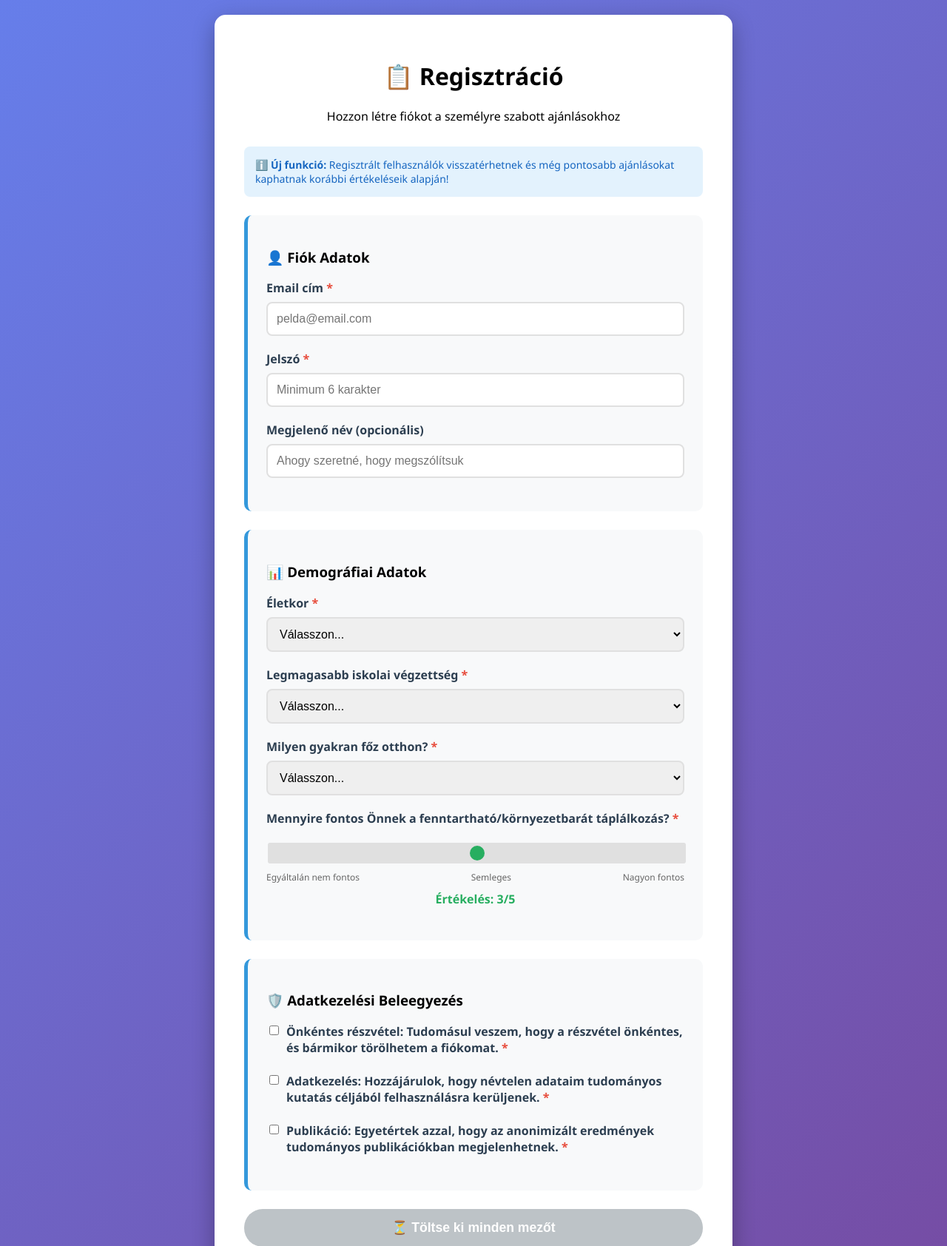
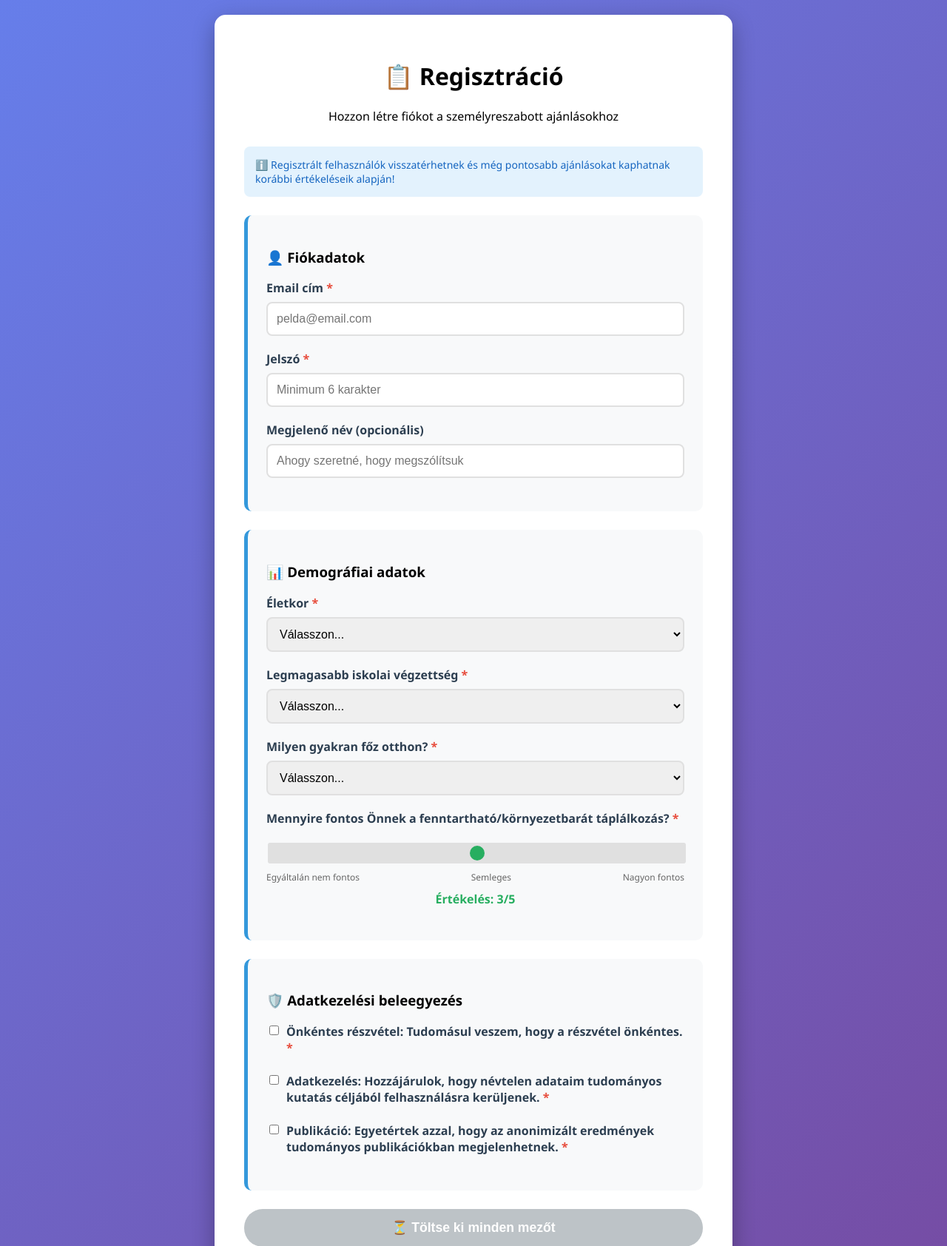
Before and after one commit to bvin81/sustainable-recipe-recommender_v4, a Flask app: page /register in a window 1280 px wide. Shown: the top 1684 px of the page at 74% size. Run offline with Flask 3, Linux system fonts and the light colour scheme; some libraries are stand-ins or nearby versions.

Commit message:
Update register.html

```diff
--- a/templates/register.html
+++ b/templates/register.html
@@ -148,11 +148,11 @@
     <div class="container">
         <div class="header">
             <h1>📋 Regisztráció</h1>
-            <p>Hozzon létre fiókot a személyre szabott ajánlásokhoz</p>
+            <p>Hozzon létre fiókot a személyreszabott ajánlásokhoz</p>
         </div>
 
         <div class="info-note">
-            ℹ️ <strong>Új funkció:</strong> Regisztrált felhasználók visszatérhetnek és még pontosabb ajánlásokat kaphatnak korábbi értékeléseik alapján!
+            ℹ️ <strong> </strong> Regisztrált felhasználók visszatérhetnek és még pontosabb ajánlásokat kaphatnak korábbi értékeléseik alapján!
         </div>
 
         {% if error %}
@@ -164,7 +164,7 @@
         <form method="POST" id="registrationForm">
             <!-- FIÓK ADATOK -->
             <div class="form-section">
-                <h3>👤 Fiók Adatok</h3>
+                <h3>👤 Fiókadatok</h3>
 
                 <div class="form-group">
                     <label for="email">Email cím <span class="required">*</span></label>
@@ -187,7 +187,7 @@
 
             <!-- DEMOGRÁFIAI ADATOK -->
             <div class="form-section">
-                <h3>📊 Demográfiai Adatok</h3>
+                <h3>📊 Demográfiai adatok</h3>
 
                 <div class="form-group">
                     <label for="age_group">Életkor <span class="required">*</span></label>
@@ -249,12 +249,12 @@
 
             <!-- CONSENT -->
             <div class="form-section">
-                <h3>🛡️ Adatkezelési Beleegyezés</h3>
+                <h3>🛡️ Adatkezelési beleegyezés</h3>
 
                 <div class="checkbox-group">
                     <input type="checkbox" id="consent_participation" name="consent_participation" required>
                     <label for="consent_participation">
-                        <strong>Önkéntes részvétel:</strong> Tudomásul veszem, hogy a részvétel önkéntes, és bármikor törölhetem a fiókomat. <span class="required">*</span>
+                        <strong>Önkéntes részvétel:</strong> Tudomásul veszem, hogy a részvétel önkéntes. <span class="required">*</span>
                     </label>
                 </div>
 
```
